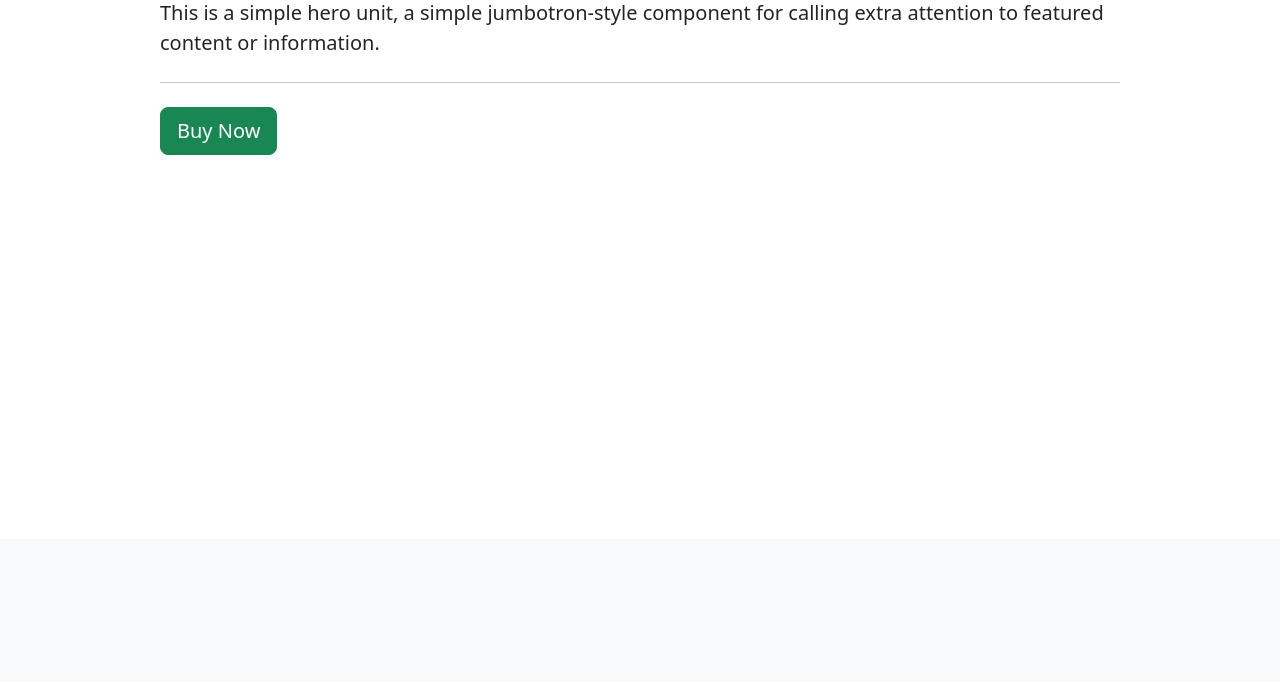
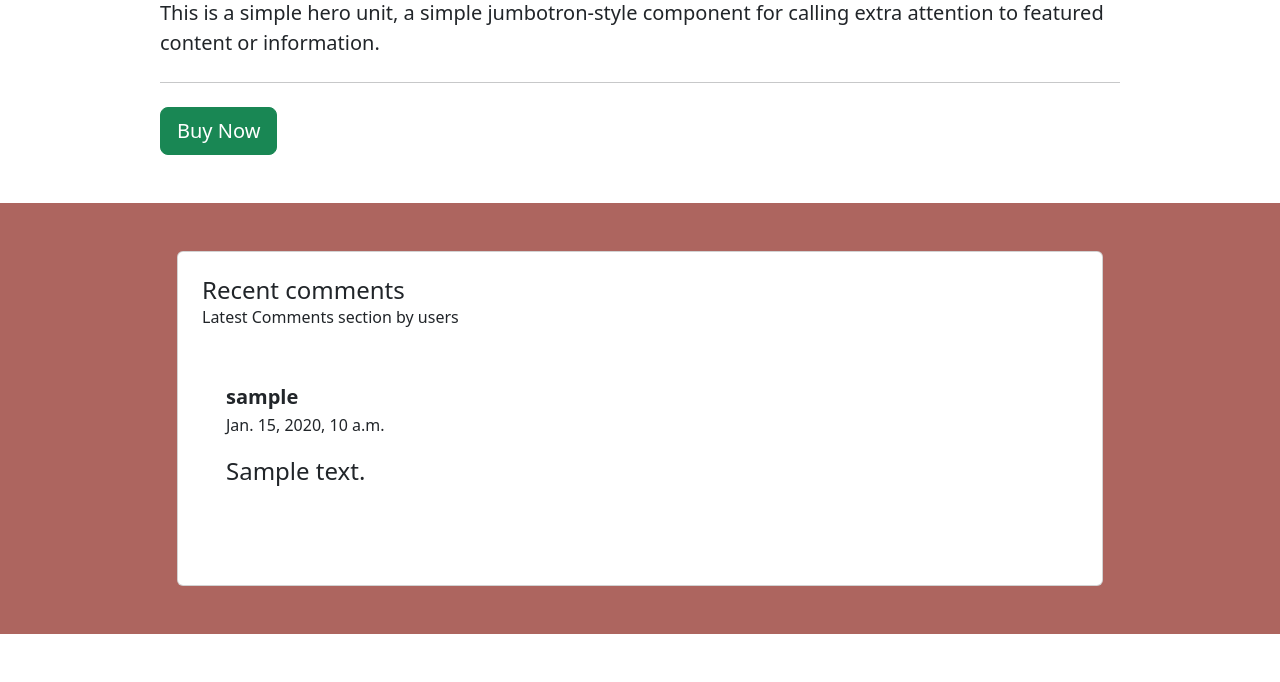
Before and after one commit to Har1s-Akbar/django, a Django app: page /book/00000000-0000-0000-0000-000000000001 in a window 1280 px wide. Shown: the part 261-943 px from the top of the page. Before the commit the page ends 416 px from the top, so only its background shows below. Run offline with Django 4.2, Linux system fonts and the light colour scheme; tables that the repository leaves empty hold one stand-in row (values such as "Sample post").

Commit message:
added comment section under the books individual bases used foreign key for it and ran test for it

```diff
--- a/book/models.py
+++ b/book/models.py
@@ -1,6 +1,8 @@
 import uuid
+from django.urls import reverse
+
 from django.db import models
-from django.urls import reverse
+from django.contrib.auth import get_user_model
 
 class Book(models.Model):
     id = models.UUIDField(
@@ -17,3 +19,16 @@ class Book(models.Model):
 
     def get_absolute_url(self):
         return reverse("book_detail", kwargs={"pk": self.pk})
+
+class Review(models.Model):
+    book = models.ForeignKey(
+        Book,
+        on_delete= models.CASCADE,
+        related_name='reviews'
+    )
+    review = models.CharField(max_length=250)
+    date = models.DateTimeField(auto_created=True, auto_now=True)
+    author = models.ForeignKey(
+        get_user_model(),
+        on_delete= models.CASCADE
+    )
--- a/templates/base.html
+++ b/templates/base.html
@@ -16,7 +16,7 @@
           </a>
           {% if user.is_authenticated %}
           <div>
-            <a href="" class='text-decoration-none text-reset' {% url 'book' %}>Books</a>
+            <a href={% url 'book' %} class='text-decoration-none text-reset'>Books</a>
           </div>
           <div>
             <button class='btn btn-primary mx-2'><a href={% url 'account_logout' %} class='text-decoration-none text-reset'>Log Out</a></button>
--- a/templates/book_detail.html
+++ b/templates/book_detail.html
@@ -13,6 +13,34 @@
     <p class="lead">
       <a class="btn btn-success btn-lg" href="#" role="button">Buy Now</a>
     </p>
+</div>
+<section style="background-color: #ad655f;">
+  <div class="container my-5 py-5">
+    <div class="row d-flex justify-content-center">
+      <div class="col-md-12 col-lg-10">
+        <div class="card text-dark">
+          <div class="card-body p-4">
+            <h4 class="mb-0">Recent comments</h4>
+            <p class="fw-light mb-4 pb-2">Latest Comments section by users</p>
+          <div class="card-body p-4">
+            <div class="d-flex flex-start">
+                <div>
+                {% for review in object.reviews.all  %}
+                <h6 class="fw-bold fs-5  mb-1">{{review.author}}</h6>
+                <div class="d-flex align-items-center mb-3">
+                  <p class="mb-0 fw-light">
+                    {{review.date}}
+                  </p>
+                </div>
+                <p class="mb-0 mb-5 fs-4 fw-light">{{review.review}}</p>
+                {% endfor %}
+              </div>
+            </div>
+          </div>
+        </div>
+      </div>
+    </div>
   </div>
+</section>
 
 {% endblock content %}
```
Also changed, not shown: book/admin.py (+10 -1 lines), book/tests.py (+14 -2 lines), book/migrations/0002_review.py (added), book/migrations/0003_review_date.py (added).
